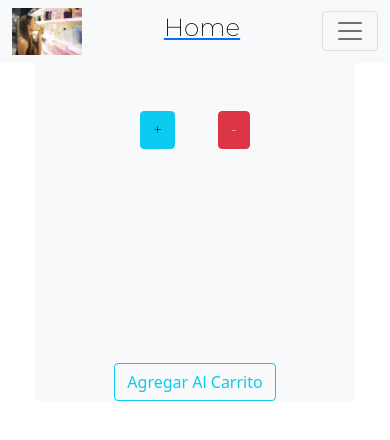
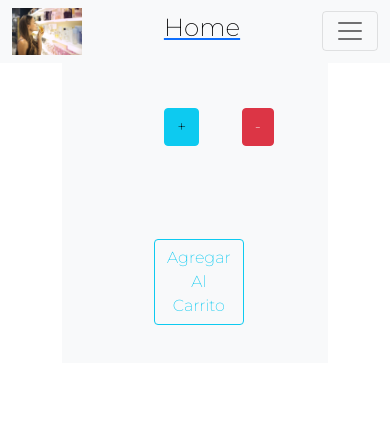
Before and after one commit to abeloficial/reactAbel, a React (Create React App) app: page /contador in a window 390 px wide. Shown: the top 440 px of the page. Built offline with nearby package versions, Linux system fonts and the light colour scheme.

Commit message:
comit112

```diff
--- a/src/components/ItemCount/ItemCount.css
+++ b/src/components/ItemCount/ItemCount.css
@@ -9,9 +9,53 @@
 
 
 .divo{
-    width:320px
+    width:300px
 
 }
+.nera{
+    border: 10px;
+}
+@media (max-width:600px) {
+    .botones{
+        margin: 35px;
+    }
+    .btnCarrito{
+        margin: 50px;
+
+    }
+    .divBoton{
+        margin:0px ;
+        height: 30px;
+    }
+    .nera{
+        display: flex;
+        flex-direction: column;
+        margin: 10px;
+    }
+    .divo{
+        width: 266px;
+    }
+}
+
+/* @media (max-width:600px) {
+    .btnCarrito{
+        border: 100px;
+
+
+    }
+
+    .botones{
+        margin: 35px;
+    }
+    .divo{
+        height: 10px;
+        background-color: red;
+    }
+    .lola{
+        height: 50px;
+
+    }
+} */
 /* .btn-info{
   width: 40px;
 }
--- a/src/components/ItemCount/ItemCount.jsx
+++ b/src/components/ItemCount/ItemCount.jsx
@@ -37,11 +37,11 @@ const  [contador,setContador] = useState(initial)
   return (
     <div className='divo  bg-light container '>
         <div className="lola  d-flex">
-            <div className=' container ' >
+            <div className=' container nera' >
                   <div>
 
                   </div>
-                  <div className='botones container d-flex justify-content-evenly m-5'>
+                  <div className='botones container d-flex  justify-content-evenly '>
                   <button    onClick={fnsumar}          className='btn btn-info ' >+</button>
 
                   <h2>{contador}</h2>
@@ -51,12 +51,14 @@ const  [contador,setContador] = useState(initial)
                   </div>
 
 
+                    <div className='m-2 '>
+                    <button className="btn btn-outline-info  btnCarrito" onClick={fnreset} >Agregar Al Carrito</button>
+                    </div>
+
             </div>
         </div>
 
-        <div>
-        <button className="btn btn-outline-info" onClick={fnreset} >Agregar Al Carrito</button>
-        </div>
+
 
 
 
--- a/src/components/ItemDetails/ItemDetail.jsx
+++ b/src/components/ItemDetails/ItemDetail.jsx
@@ -62,6 +62,14 @@ console.log(cartList)
      <img src={producto.img}  className='img' alt="imagen"/>
     <h2 style={{fontFamily:"Montserrat"}}>${producto.price}</h2>
     <h2 style={{fontFamily:"Montserrat"}}>Tintura:{producto.name}</h2>
+    <div>
+      <img src={producto.carta} alt="cartaColores"/>
+     <h3 className='' style={{fontFamily:"Montserrat"}}> {producto.info}   </h3>
+
+
+
+    </div>
+
     {cambio === true ?  <ItemCount initial={1} stock={5} OnAdd={OnAdd}  /> :    <Lola/>  }
 
        </div>
--- a/src/components/componentes/Cart/Cart.jsx
+++ b/src/components/componentes/Cart/Cart.jsx
@@ -4,6 +4,7 @@ import {addDoc, collection,  documentId, getDocs, getFirestore, query, where, wr
 import { useState } from 'react'
 import Modal from './Modal'
 import './cart.css'
+import ItemCount from '../../ItemCount/ItemCount'
 
 function Cart() {
   const [formData, setFormData]= useState({
@@ -20,6 +21,8 @@ function Cart() {
     event.preventDefault();
     // console.log("funcionando el generar orden")
    // Nuevo objeto de orders
+
+
    let orden = {}
 
    orden.buyer = formData
@@ -34,6 +37,8 @@ function Cart() {
 
 
    })
+
+
   // Creacion de un documento
 
   const db = getFirestore ()
@@ -89,6 +94,7 @@ setFormData({
                 <img src= {prod.img} className="imgCart"  alt="imagen" />
                <div>
                <h2 className='clase1'> nombre:{prod.name}</h2> <h2 className='clase1'> cantidad : {prod.cantidad} </h2> <h2 className='clase1'>  Precio ${prod.price}  </h2>
+               <ItemCount/>
                </div>
                 -
                 <label  onClick={()=>removeItem(prod.id)}>
@@ -102,9 +108,9 @@ setFormData({
 
                                         <form
                                         onSubmit={generarOrden}  >
-                                          <input name='name' type='text'   placeholder='Ingrese nombre'  onChange={handleChange} value={formData.name} className="container m-2"/>
-                                          <input name='email' type='email' placeholder='Ingrese Email'  onChange={handleChange} value={formData.email}className="container m-2"/>
-                                          <input name='phone' type='number'   placeholder='Ingrese telefono'  onChange={handleChange} value={formData.phone}className="container m-2"/>
+                                          <input name='name' type='text'   placeholder='Ingrese nombre'  onChange={handleChange} value={formData.name} required className="container m-2"/>
+                                          <input name='email' type='email' placeholder='Ingrese Email'  onChange={handleChange} value={formData.email} required         className="container m-2"/>
+                                          <input name='phone' type='number'   placeholder='Ingrese telefono'  onChange={handleChange} value={formData.phone} required     className="container m-2"/>
 
                                           <button className='btn btn-outline-warning' > Generar orden</button>
                                         </form>
--- a/src/components/componentes/Cart/cart.css
+++ b/src/components/componentes/Cart/cart.css
@@ -4,11 +4,11 @@
     margin: 20px;
 
 }
+
 .imgCart{
+    height: 200px;
+}
 
-
-    height:"10rem"
-}
 .clase1{
     font-family: Montserrat;
     font-size: 25px;
@@ -21,14 +21,22 @@
     border-radius: 20px;
 }
 .divClase{
-    border: 1px solid black;
+    /* border: 0px, 1px, 0px, 2px solid black; */
+  border-bottom:1px solid  black;
+  border-right:1px solid  black;
+  border-bottom-width: 5px;
+  border-radius: 15px;
+
     padding: 5px;
     margin: 5px;
 
 }
 @media(max-width:600px){
     .divClase{
-        border: 1px solid white;
+        border-bottom: 1px solid black;
+        border-right:1px solid  white;
+        border-radius: 15px;
+        border-bottom-width: 5px;
 
     }
     .clase1{
--- a/src/components/componentes/Item/index.jsx
+++ b/src/components/componentes/Item/index.jsx
@@ -19,7 +19,7 @@ function Item({producto}) {
                                         <Card.Body className=" cardBody shadow-lg p-3 mb-1 bg-body rounded">
                                             <Card.Title className="title">{producto.name}</Card.Title>
                                             <Card.Text>
-                                            Esto es un texto de prueba
+                                            {producto.info}
                                             </Card.Text>
                                             <Link to={`/detalle/${producto.id}`}>
                                             <Button className="btn btn-warning">Ver Mas</Button>
```
